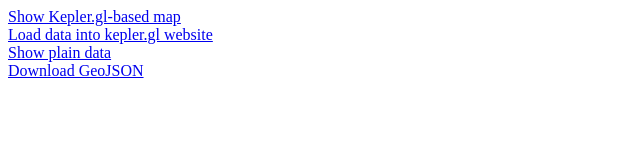
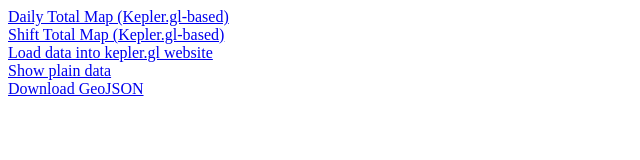
Before and after one commit to ncsu-geoforall-lab/campus-research-reopening, a plain HTML site: page index.html in a window 1280 px wide. Shown: the whole page, without its empty margins (0-640 px from the left). Drawn offline with Linux system fonts and the light colour scheme.

Commit message:
Link maps from index

```diff
--- a/index.html
+++ b/index.html
@@ -6,7 +6,9 @@
         <title>Campus Research Reopening - NC State</title>
     </head>
     <body>
-        <a href="https://ncsu-geoforall-lab.github.io/campus-research-reopening/keplergl">Show Kepler.gl-based map</a>
+        <a href="keplergl_Daily_Total">Daily Total Map (Kepler.gl-based)</a>
+        <br>
+        <a href="keplergl_Shift_Total">Shift Total Map (Kepler.gl-based)</a>
         <br>
         <a href="https://kepler.gl/demo?mapUrl=https://ncsu-geoforall-lab.github.io/campus-research-reopening/data/buildings.geojson">Load data into kepler.gl website</a>
         <br>
```
